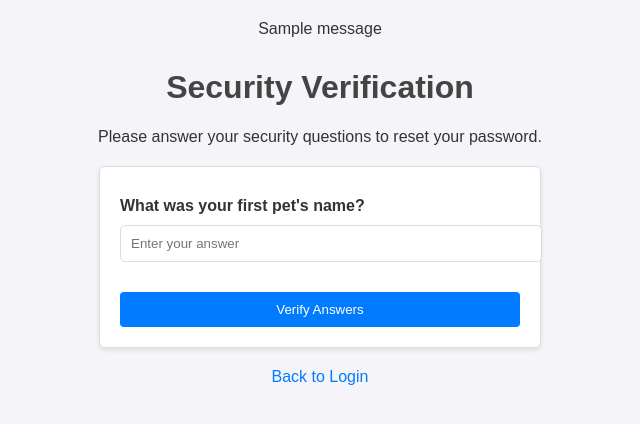
After one commit to Ewid/redesigned-security, a Flask app: page /verify_security_questions in a window 1280 px wide. The commit adds this page. Shown: the top 424 px of the page, without its empty margins (320-960 px from the left). Run offline with Flask 3, Linux system fonts and the light colour scheme; a user stored in the database is signed in; tables that the repository leaves empty hold one stand-in row (values such as "Sample post"); one stand-in notice (Sample message) is shown; some libraries are stand-ins or nearby versions.

Commit message:
Added Password History, To Store And Change Passwords, Added Security Questions To Get Lost Passwords

```diff
--- a/app.py
+++ b/app.py
@@ -2,13 +2,9 @@ from functools import wraps
 import os
 from flask import Flask, abort, render_template, request, redirect, url_for, session, flash
 from flask_sqlalchemy import SQLAlchemy
-from werkzeug.utils import secure_filename
 from werkzeug.security import generate_password_hash, check_password_hash
 from flask_migrate import Migrate
 from flask_wtf.csrf import CSRFProtect
-from flask_wtf import FlaskForm
-from wtforms import StringField, SubmitField
-from wtforms.validators import DataRequired
 import re
 from datetime import datetime, timedelta
 import secrets
@@ -20,6 +16,7 @@ from flask_limiter.util import get_remote_address
 import logging
 from logging.handlers import RotatingFileHandler
 from zxcvbn import zxcvbn
+import hashlib
 
 app = Flask(__name__)
 
@@ -58,6 +55,7 @@ class User(db.Model):
     locked_until = db.Column(db.DateTime)
     session_id = db.Column(db.String(36))  # Add this for session tracking
     last_password_change = db.Column(db.DateTime, default=datetime.utcnow)  # Add this for password aging
+    security_questions = db.relationship('SecurityQuestion', backref='user', lazy=True)
 
 class Movie(db.Model):
     id = db.Column(db.Integer, primary_key=True)
@@ -68,6 +66,45 @@ class Movie(db.Model):
     file_hash = db.Column(db.String(64), nullable=True)  # Store file hash
     user_id = db.Column(db.Integer, db.ForeignKey('user.id'), nullable=False)
     created_at = db.Column(db.DateTime, default=datetime.utcnow)
+
+class PasswordHistory(db.Model):
+    id = db.Column(db.Integer, primary_key=True)
+    user_id = db.Column(db.Integer, db.ForeignKey('user.id'), nullable=False)
+    password_hash = db.Column(db.String(200), nullable=False)
+    created_at = db.Column(db.DateTime, default=datetime.utcnow)
+
+class SecurityQuestion(db.Model):
+    id = db.Column(db.Integer, primary_key=True)
+    user_id = db.Column(db.Integer, db.ForeignKey('user.id'), nullable=False)
+    question_category = db.Column(db.Integer, nullable=False)  # 1, 2, or 3
+    question_index = db.Column(db.Integer, nullable=False)    # index within category
+    answer_hash = db.Column(db.String(200), nullable=False)
+
+SECURITY_QUESTIONS = {
+    1: [
+        "What was your first pet's name?",
+        "What was the name of your first school?",
+        "What is your mother's maiden name?"
+    ],
+    2: [
+        "In what city were you born?",
+        "What was your childhood nickname?",
+        "What is the name of your favorite childhood friend?"
+    ],
+    3: [
+        "What street did you grow up on?",
+        "What was the make of your first car?",
+        "What was your favorite food as a child?"
+    ]
+}
+
+class DeviceFingerprint(db.Model):
+    id = db.Column(db.Integer, primary_key=True)
+    user_id = db.Column(db.Integer, db.ForeignKey('user.id'), nullable=False)
+    fingerprint = db.Column(db.String(64), nullable=False)
+    user_agent = db.Column(db.String(200))
+    is_trusted = db.Column(db.Boolean, default=False)
+    last_seen = db.Column(db.DateTime, default=datetime.utcnow)
 
 # Setup secure logging
 def setup_logging():
@@ -92,6 +129,14 @@ def setup_logging():
     file_handler.setLevel(logging.INFO)
     app.logger.addHandler(file_handler)
     app.logger.setLevel(logging.INFO)
+
+def generate_device_fingerprint():
+    ua_string = request.user_agent.string
+    ip = request.remote_addr
+    platform = request.user_agent.platform
+    browser = request.user_agent.browser
+    fingerprint = f"{ua_string}|{ip}|{platform}|{browser}"
+    return hashlib.sha256(fingerprint.encode()).hexdigest()
 
 # Add password validation
 def validate_password(password):
@@ -171,7 +216,7 @@ def require_auth(f):
     return decorated
 
 @app.route('/register', methods=['GET', 'POST'])
-@limiter.limit("3 per minute")
+@limiter.limit("5 per minute")
 def register():
     if request.method == 'POST':
         try:
@@ -204,9 +249,133 @@ def register():
             flash('Registration failed!', 'error')
     return render_template('register.html')
 
+@app.route('/setup_security', methods=['GET', 'POST'])
+@require_auth
+def setup_security():
+    user = User.query.get(session['user_id'])
+
+    if request.method == 'POST':
+        try:
+            # Delete any existing security questions
+            SecurityQuestion.query.filter_by(user_id=user.id).delete()
+
+            for i in range(1, 4):
+                category = int(request.form.get(f'question{i}').split('_')[0])
+                index = int(request.form.get(f'question{i}').split('_')[1])
+                answer = request.form.get(f'answer{i}')
+
+                if not answer:
+                    flash('All answers are required', 'error')
+                    return redirect(url_for('dashboard'))
+
+                security_q = SecurityQuestion(
+                    user_id=user.id,
+                    question_category=category,
+                    question_index=index,
+                    answer_hash=generate_password_hash(answer.lower().strip())
+                )
+                db.session.add(security_q)
+
+            db.session.commit()
+            flash('Security questions set successfully', 'success')
+            return redirect(url_for('dashboard'))
+
+        except Exception as e:
+            db.session.rollback()
+            flash('Error setting up security questions', 'error')
+
+    return redirect(url_for('dashboard'))
+
+
+@app.route('/reset_password', methods=['GET', 'POST'])
+def reset_password():
+    if not session.get('can_reset_password') or not session.get('reset_user_id'):
+        return redirect(url_for('forgot_password'))
+
+    if request.method == 'POST':
+        password = request.form.get('password')
+        confirm_password = request.form.get('confirm_password')
+
+        if password != confirm_password:
+            flash('Passwords do not match', 'error')
+            return render_template('reset_password.html')
+
+        # Validate password
+        is_valid, message = validate_password(password)
+        if not is_valid:
+            flash(message, 'error')
+            return render_template('reset_password.html')
+
+        try:
+            user = User.query.get(session['reset_user_id'])
+            user.password = generate_password_hash(password, method='pbkdf2:sha256', salt_length=16)
+            db.session.commit()
+
+            # Clear all reset-related session data
+            session.pop('can_reset_password', None)
+            session.pop('reset_user_id', None)
+            session.pop('reset_username', None)
+
+            flash('Password has been reset successfully', 'success')
+            return redirect(url_for('login'))
+        except:
+            flash('Error resetting password', 'error')
+
+    return render_template('reset_password.html')
+
+@app.route('/forgot_password', methods=['GET', 'POST'])
+def forgot_password():
+    if request.method == 'POST':
+        username = request.form.get('username')
+        user = User.query.filter_by(username=username).first()
+
+        if not user:
+            # Don't reveal if username exists
+            flash('If the username exists, security questions will be shown', 'info')
+            return render_template('forgot_password.html')
+
+        # Store username in session for the next step
+        session['reset_username'] = username
+        return redirect(url_for('verify_security_questions'))
+
+    return render_template('forgot_password.html')
+
+@app.route('/verify_security_questions', methods=['GET', 'POST'])
+def verify_security_questions():
+    username = session.get('reset_username')
+    if not username:
+        return redirect(url_for('forgot_password'))
+
+    user = User.query.filter_by(username=username).first()
+    if not user:
+        return redirect(url_for('forgot_password'))
+
+    user_questions = SecurityQuestion.query.filter_by(user_id=user.id).all()
+
+    if request.method == 'POST':
+        correct_answers = 0
+        for q in user_questions:
+            answer = request.form.get(f'answer{q.id}')
+            if answer and check_password_hash(q.answer_hash, answer.lower().strip()):
+                correct_answers += 1
+
+        if correct_answers == len(user_questions):
+            session['can_reset_password'] = True
+            session['reset_user_id'] = user.id
+            return redirect(url_for('reset_password'))
+        else:
+            flash('One or more answers were incorrect', 'error')
+
+    # Get the actual questions for display
+    questions = []
+    for q in user_questions:
+        question_text = SECURITY_QUESTIONS[q.question_category][q.question_index - 1]
+        questions.append({'id': q.id, 'text': question_text})
+
+    return render_template('verify_security_questions.html', questions=questions)
 # Update login route with session security
 @app.route('/login', methods=['GET', 'POST'])
-@limiter.limit("5 per minute")
+@limiter.limit("10 per minute")
 def login():
     if request.method == 'POST':
         username = request.form.get('username')
@@ -251,6 +420,11 @@ def login():
 def dashboard():
     user_id = session.get('user_id')
     user = User.query.get_or_404(user_id)
+
+    has_security_questions = SecurityQuestion.query.filter_by(user_id=user_id).count() == 3
+
+    if not has_security_questions:
+        flash('Please set up your security questions for account recovery', 'warning')
 
     if user.session_id != session.get('session_id'):
         session.clear()
@@ -333,7 +507,9 @@ def dashboard():
     movies = Movie.query.filter_by(user_id=user_id).all()
     return render_template('dashboard.html',
                          movies=movies,
-                         username=user.username)
+                         username=user.username,
+                         has_security_questions=has_security_questions,
+                         security_questions=SECURITY_QUESTIONS)
 
 # Add secure logout
 @app.route('/logout')
@@ -427,8 +603,18 @@ def security_check():
     if not check_ip_security(client_ip):
         abort(403)  # Forbidden
 
+def check_password_history(user, new_password):
+    """Prevent password reuse"""
+    history = PasswordHistory.query.filter_by(user_id=user.id)\
+        .order_by(PasswordHistory.created_at.desc())\
+        .limit(5).all()
+
+    for old_password in history:
+        if check_password_hash(old_password.password_hash, new_password):
+            return False
+    return True
+
 if __name__ == '__main__':
-    setup_logging()
     if not os.path.exists(app.config['UPLOAD_FOLDER']):
         os.makedirs(app.config['UPLOAD_FOLDER'])
     with app.app_context():
--- a/static/style.css
+++ b/static/style.css
@@ -133,3 +133,126 @@ ul li img {
 ul li p {
     margin: 0;
 }
+
+.security-setup-section {
+    background-color: #f8f9fa;
+    padding: 20px;
+    margin-bottom: 30px;
+    border-radius: 5px;
+    border: 1px solid #ddd;
+}
+
+.question-group {
+    margin-bottom: 20px;
+}
+
+.question-group select,
+.question-group input {
+    width: 100%;
+    padding: 8px;
+    margin-top: 5px;
+    margin-bottom: 10px;
+    border: 1px solid #ddd;
+    border-radius: 4px;
+}
+
+.question-group select {
+    background-color: white;
+}
+
+.security-setup-section button {
+    background-color: #28a745;
+    color: white;
+    padding: 10px 20px;
+    border: none;
+    border-radius: 4px;
+    cursor: pointer;
+}
+
+.security-setup-section button:hover {
+    background-color: #218838;
+}
+
+.warning-message {
+    background-color: #fff3cd;
+    color: #856404;
+    padding: 10px;
+    margin-bottom: 20px;
+    border: 1px solid #ffeeba;
+    border-radius: 4px;
+}
+
+/* Add to your style.css */
+.auth-links {
+    margin-top: 20px;
+    text-align: center;
+}
+
+.auth-links a {
+    color: #007bff;
+    text-decoration: none;
+    margin: 0 10px;
+}
+
+.auth-links a:hover {
+    text-decoration: underline;
+}
+
+.question-group {
+    margin-bottom: 20px;
+}
+
+.secure-form {
+    max-width: 400px;
+    margin: 20px auto;
+    padding: 20px;
+    background: #fff;
+    border-radius: 5px;
+    box-shadow: 0 2px 5px rgba(0,0,0,0.1);
+}
+
+.secure-form label {
+    display: block;
+    margin-bottom: 5px;
+    font-weight: bold;
+}
+
+.secure-form input {
+    width: 100%;
+    padding: 8px;
+    margin-bottom: 15px;
+    border: 1px solid #ddd;
+    border-radius: 4px;
+}
+
+.secure-form button {
+    width: 100%;
+    padding: 10px;
+    background: #007bff;
+    color: white;
+    border: none;
+    border-radius: 4px;
+    cursor: pointer;
+}
+
+.secure-form button:hover {
+    background: #0056b3;
+}
+
+.flash-message {
+    padding: 10px;
+    margin: 10px 0;
+    border-radius: 4px;
+}
+
+.flash-message.error {
+    background: #f8d7da;
+    border: 1px solid #f5c6cb;
+    color: #721c24;
+}
+
+.flash-message.success {
+    background: #d4edda;
+    border: 1px solid #c3e6cb;
+    color: #155724;
+}
--- /dev/null
+++ b/templates/verify_security_questions.html
@@ -0,0 +1,23 @@
+{% extends "base.html" %}
+{% block title %}Security Verification{% endblock %}
+
+{% block content %}
+<h1>Security Verification</h1>
+<p>Please answer your security questions to reset your password.</p>
+
+<form method="POST" class="secure-form">
+    <input type="hidden" name="csrf_token" value="{{ csrf_token() }}">
+    {% for question in questions %}
+    <div class="question-group">
+        <label>{{ question.text }}</label>
+        <input type="text" name="answer{{ question.id }}" required
+               placeholder="Enter your answer">
+    </div>
+    {% endfor %}
+    <button type="submit">Verify Answers</button>
+</form>
+
+<div class="auth-links">
+    <a href="{{ url_for('login') }}">Back to Login</a>
+</div>
+{% endblock %}
```
Also changed, not shown: templates/dashboard.html (+39 -1 lines), templates/forgot_password.html (added, +18 -0 lines), templates/login.html (+6 -2 lines), templates/reset_password.html (added, +20 -0 lines), templates/setup_security.html (added, +29 -0 lines), instance/movies.db, static/uploads/20241214_024227_241c9141b4f8336a.png (added).
